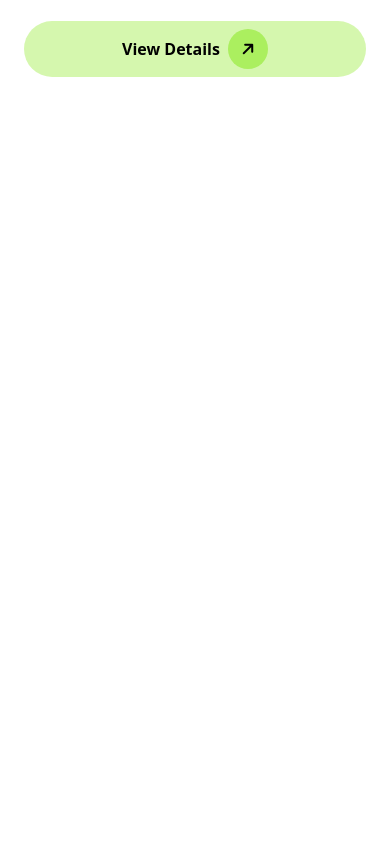
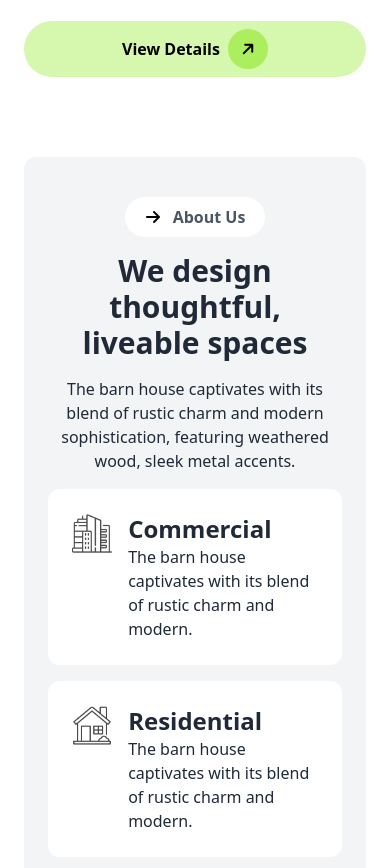
Before and after one commit to LichtAD/assignment_03, a plain HTML site: page index.html in a window 390 px wide. Shown: the part 596-1464 px from the top of the page. Before the commit the page ends 844 px from the top, so only its background shows below. Drawn offline with nearby package versions, Linux system fonts and the light colour scheme.

Commit message:
done with about us part including responsiveness

```diff
--- a/index.html
+++ b/index.html
@@ -118,7 +118,57 @@
         </div>
     </header>
 
-    <main></main>
+    <main class="container mx-auto px-6 lg:px-10 my-20">
+        <!-- about us section -->
+        <div class="grid grid-cols-1 lg:grid-cols-2 bg-gray-100 rounded-xl p-6 lg:p-12 items-center gap-8">
+            <!-- text -->
+            <div class="space-y-4 relative">
+
+                <figure class="absolute -top-14 -left-10 hidden lg:block">
+                    <img src="./assets/Vector.png" alt="">
+                </figure>
+
+                <button class="w-auto mx-auto lg:mx-0 flex justify-center items-center text-center rounded-[32px] gap-0 px-2 py-0 bg-white">
+                    <div
+                        class="bg-none text-black rotate-90 h-10 w-10 rounded-full flex flex-col justify-center items-center">
+                        <i class="fa-solid fa-arrow-up"></i>
+                    </div>
+                    <a class="text-base text-gray-600 font-bold pr-3">About Us</a>
+                </button>
+
+                <h1 class="font-bold text-3xl text-center lg:text-left">We design thoughtful, liveable spaces</h1>
+                <p class="text-center lg:text-left">The barn house captivates with its blend of rustic charm and
+                    modern sophistication, featuring weathered wood, sleek metal accents.</p>
+                <!-- card 1 -->
+                <div class="flex items-start lg:items-center bg-white p-6 rounded-xl gap-4">
+                    <figure>
+                        <img src="./assets/commercial.png" alt="">
+                    </figure>
+                    <div>
+                        <h2 class="font-semibold text-2xl">Commercial</h2>
+                        <p>The barn house captivates with its blend <br> of rustic charm and modern.</p>
+                    </div>
+                </div>
+
+                <!-- card 2 -->
+                <div class="flex items-start lg:items-center bg-white p-6 rounded-xl gap-4">
+                    <figure>
+                        <img src="./assets/residential.png" alt="">
+                    </figure>
+                    <div>
+                        <h2 class="font-semibold text-2xl">Residential</h2>
+                        <p>The barn house captivates with its blend <br> of rustic charm and modern.</p>
+                    </div>
+                </div>
+            </div>
+            <!-- image -->
+            <div>
+                <figure>
+                    <img class="block m-auto w-full h-auto object-cover" src="./assets/Rectangle.png" alt="">
+                </figure>
+            </div>
+        </div>
+    </main>
 
     <footer></footer>
 
```
